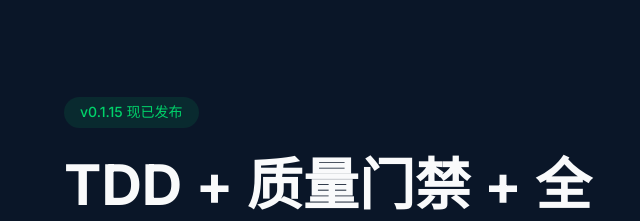
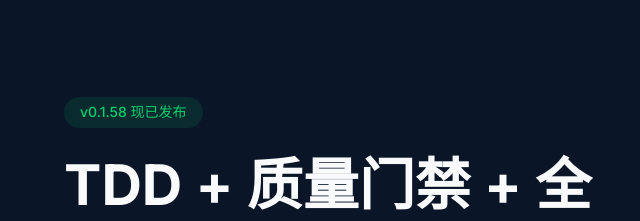
Before and after one commit to bigfish1913/openmatrix-docs, a website: page website/index.html in a window 1280 px wide. Shown: the part 159-380 px from the top of the page, 0-640 px from the left. Drawn offline with Linux system fonts and the light colour scheme.

Commit message:
chore: 更新版本号至 v0.1.58
Co-Authored-By: Claude Opus 4.6 <noreply@anthropic.com>

```diff
--- a/website/index.html
+++ b/website/index.html
@@ -56,7 +56,7 @@
   <section class="hero">
     <div class="container">
       <div class="hero-content">
-        <div class="badge">v0.1.15 现已发布</div>
+        <div class="badge">v0.1.58 现已发布</div>
         <h1>TDD + 质量门禁 + 全自动执行<br><span class="highlight">AI 任务编排系统</span></h1>
         <p class="hero-subtitle">
           自动化 ≠ 牺牲质量 | 高质量 ≠ 手动操作
```
